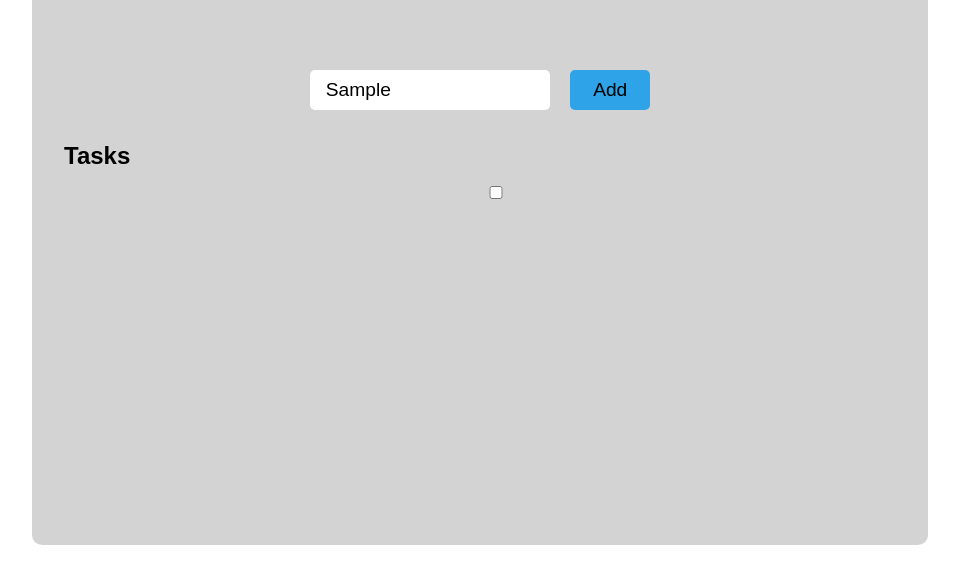
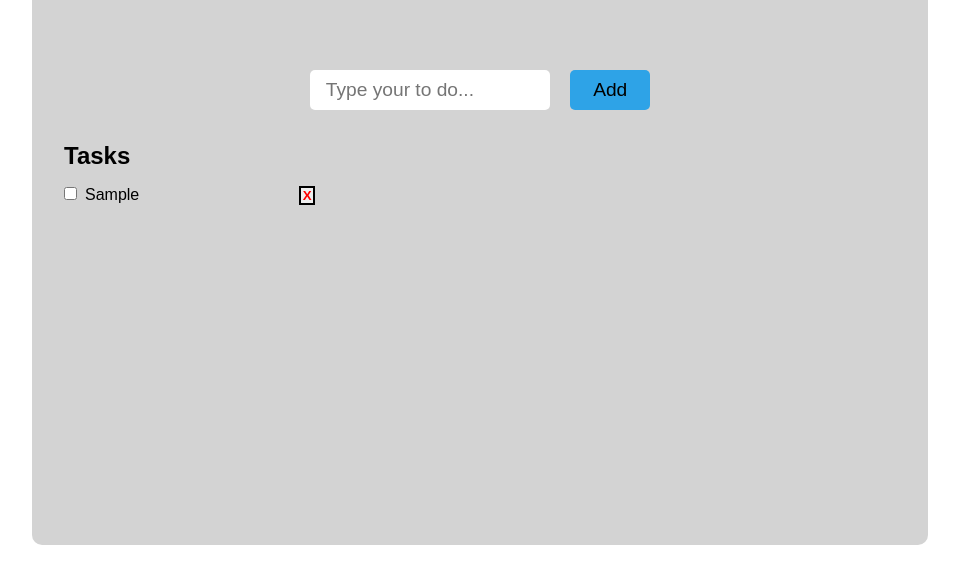
Before and after one commit to huseyin-aln/To-Do-List, a plain HTML site: page index.html in a window 1280 px wide. Both pictures are taken after typing "Sample" into the empty fields and a click on the button "Add". Shown: the part 143-726 px from the top of the page, without its empty margins (160-1119 px from the left). Drawn offline with Linux system fonts and the light colour scheme.

Commit message:
second step

```diff
--- a/app.js
+++ b/app.js
@@ -6,23 +6,42 @@ const addBtn = document.getElementById("add-button");
 const toDoList = document.getElementById("to-do-list");
 // console.log(toDoList);
 
-const checkInput = document.createElement("input");
-toDoList.appendChild(checkInput);
-checkInput.type = "checkbox"
-// console.log(checkInput);
-checkInput.id = "check"
 
-const label = document.createElement("label");
-label.setAttribute("for","check");
-toDoList.appendChild(label)
 
 
 addBtn.addEventListener("click", () => {
     if(!toDoInput.value) {
         alert("Please enter something on the to do list!")
+
     } else {
+        const taskDiv = document.createElement("div");
+        taskDiv.classList.add("task-div");
+        toDoList.appendChild(taskDiv);
+
+        const checkInput = document.createElement("input");
+        checkInput.type = "checkbox"
+        checkInput.id = "check"
+        taskDiv.appendChild(checkInput);
+
+        const label = document.createElement("label");
+        label.setAttribute("for","check");
+        taskDiv.appendChild(label);
+
         label.innerHTML += `${toDoInput.value}`;
-        console.log(label.innerHTML);
-        label.innerHTML = "";
-    }
+
+        const taskBtn = document.createElement("button");
+        taskBtn.id = "task-button";
+        taskDiv.appendChild(taskBtn);
+        taskBtn.innerText = "X";
+
+        toDoInput.value = "";
+
+        taskBtn.addEventListener("click", () => {
+            taskDiv.remove()
+        })
+
+        checkInput.addEventListener("click", () => {
+            label.style.textDecoration = "line-through"
+        })
+}
 })
```
Also changed, not shown: index.html (+5 -0 lines).
